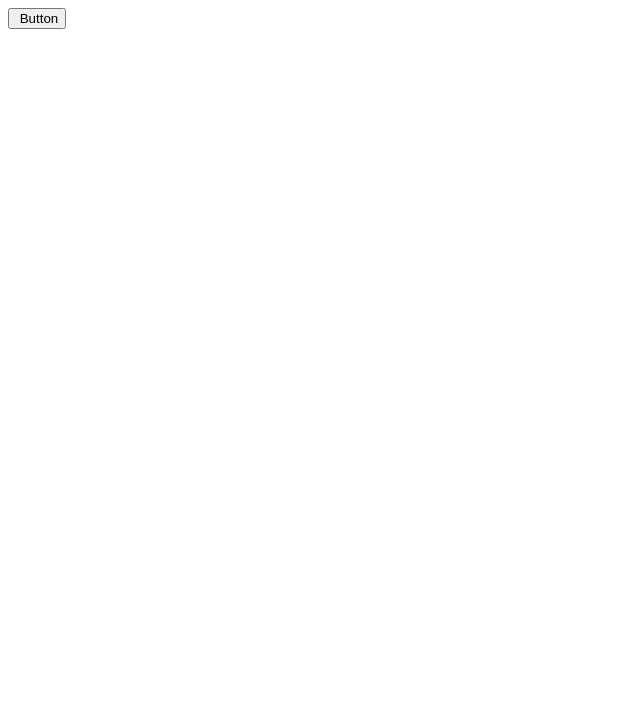
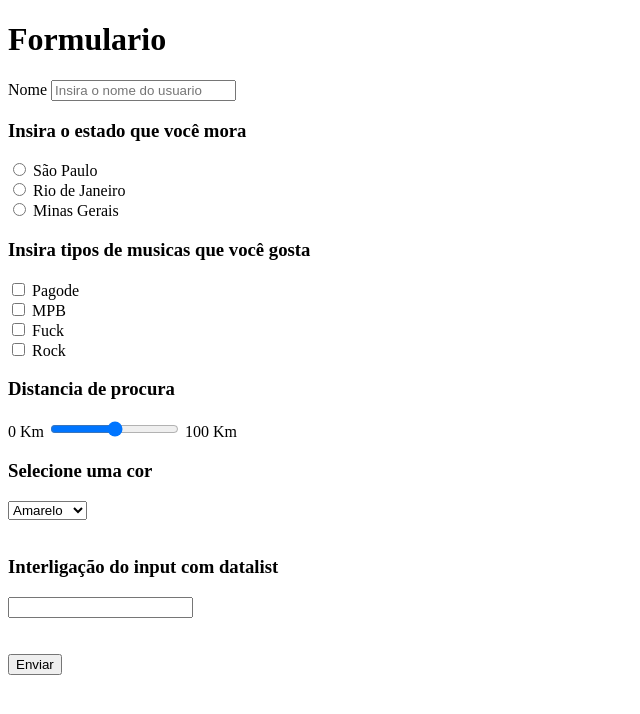
Before and after one commit to Everton197704/DEV_WEBIOS_2025_01, a plain HTML site: page HTML/HTML06-Formulario/index.html in a window 1280 px wide. Shown: the whole page, without its empty margins (0-640 px from the left). Drawn offline with Linux system fonts and the light colour scheme.

Commit message:
Atualização da aula 06

```diff
--- a/HTML/HTML06-Formulario/index.html
+++ b/HTML/HTML06-Formulario/index.html
@@ -3,20 +3,101 @@
 <head>
     <meta charset="UTF-8">
     <meta name="viewport" content="width=device-width, initial-scale=1.0">
-    <title>Document</title>
+    <title>Formulario</title>
 </head>
 <body>
+
+  <h1> Formulario</h1>
     <!-- Atributo action serve para executar uma ação, exemplo:
         enviar um usuario para outro site web,
         enviar um email de boas vindas para o usuario
         Guardar informações preenchida no formulario para o banco de dados ou chamar alguma ação usando o javascript
     -->
     <form action="">
+
+
+        <label for="">Nome </label>
+        <input type="text" placeholder="Insira o nome do usuario">
+
         <!-- Campos do formulário aqui -->
         <!-- placeholder para colocar um texto no input quando o valor do atributo type estiver como button -->
-        <input type="button"
-       value=" Button"
-        >
+
+        <!-- placeholder para inserir um texto auxiliar para informar o que usuario deve digitar no campo -->
+
+
+        <!-- type radio- trés opções -->
+        <!-- Se colocar a mesma palavra para todos no name do radio, irá selecionar somente uma bolinha de opção  -->
+    <br>
+<h3> Insira o estado que você mora</h3>
+        <input type="radio" name="1">
+        <label for="">São Paulo</label>
+
+        <br>
+
+        <input type="radio" name="1">
+        <label for="">Rio de Janeiro</label>
+
+        <br>
+
+        <input type="radio" name="1">
+        <label for="">Minas Gerais</label>
+    <br>
+
+    <h3>Insira tipos de musicas que você gosta</h3>
+
+    <input type="checkbox">
+    <label for="">Pagode</label>
+    <br>
+
+    <input type="checkbox">
+    <label for="">MPB</label>
+    <br>
+
+    <input type="checkbox">
+    <label for="">Fuck</label>
+    <br>
+
+    <input type="checkbox">
+    <label for="">Rock</label>
+
+    <br>
+
+    <h3>Distancia de procura</h3>
+    <label for=""> 0 Km</label>
+    <input type="range">
+    <label for="">100 Km</label>
+    <br>
+
+<h3> Selecione uma cor</h3>
+
+    <select name="" id="">
+
+        <option value="">Amarelo</option>
+        <option value="">Azul</option>
+        <option value="">Vermelho</option>
+
+    </select>
+
+    <br><br>
+
+    <h3> Interligação do input com datalist</h3>
+
+    <input type="" list="Busca">
+    <datalist id="Busca">
+
+        <option value="Amarelo"></option>
+        <option value="Azul"></option>
+        <option value="Vermelho"></option>
+
+    </datalist>
+
+    <br>
+    <br>
+    <br>
+    <input type="button"  value="Enviar">
+
+
+
 
 
     </form>
```
Also changed, not shown: HTML/HTML05-TABELAS/HTML05-ExercicoCasa/index.html (+1 -1 lines).
